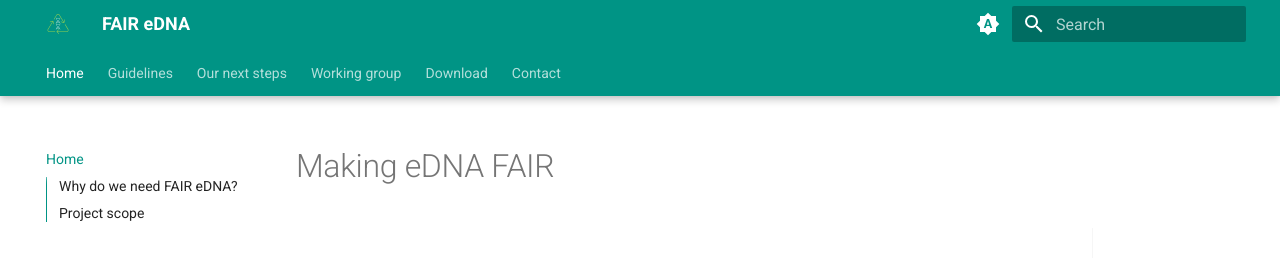
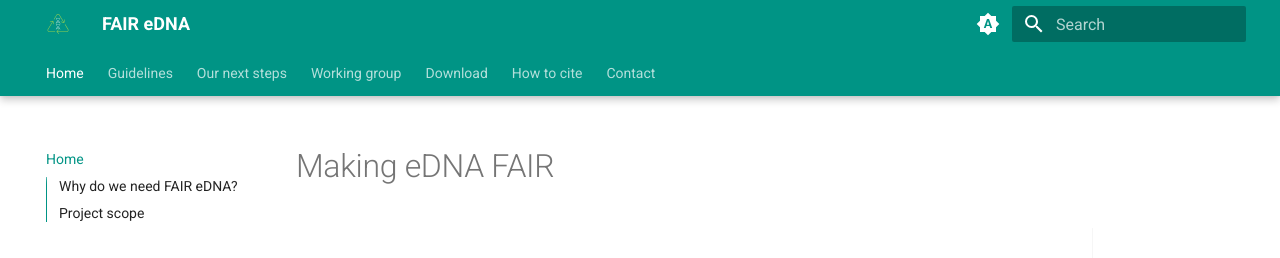
Before and after one commit to FAIR-eDNA/FAIR-eDNA.github.io, an MkDocs documentation site: the page built from docs/index.md, in a window 1280 px wide. Shown: the top 258 px of the page. Built offline with MkDocs 1.6.1 and Material for MkDocs 9.7.7, drawn with Linux system fonts in a browser that asks for light colours.

Commit message:
Update mkdocs.yml
Adding the How to cite tab

```diff
--- a/mkdocs.yml
+++ b/mkdocs.yml
@@ -6,6 +6,7 @@ nav:
   - Our next steps: next.md
   - Working group: workinggroup.md
   - Download: download.md
+  - How to cite: citation.md
   - Contact: contact.md
 theme:
   name: material
```
